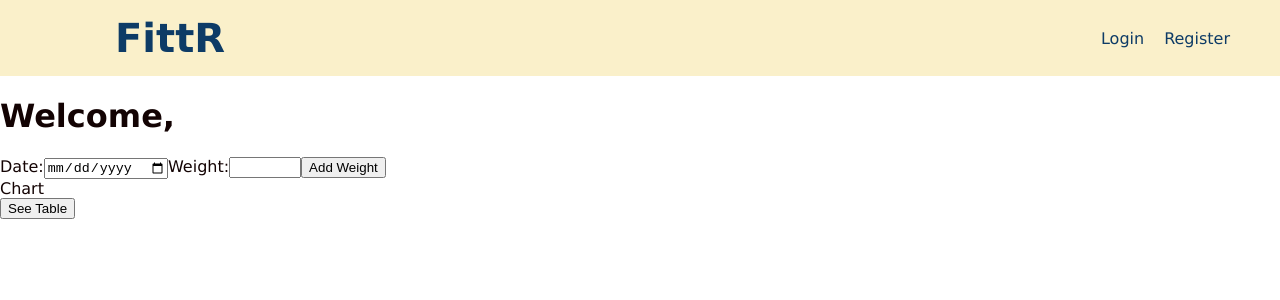
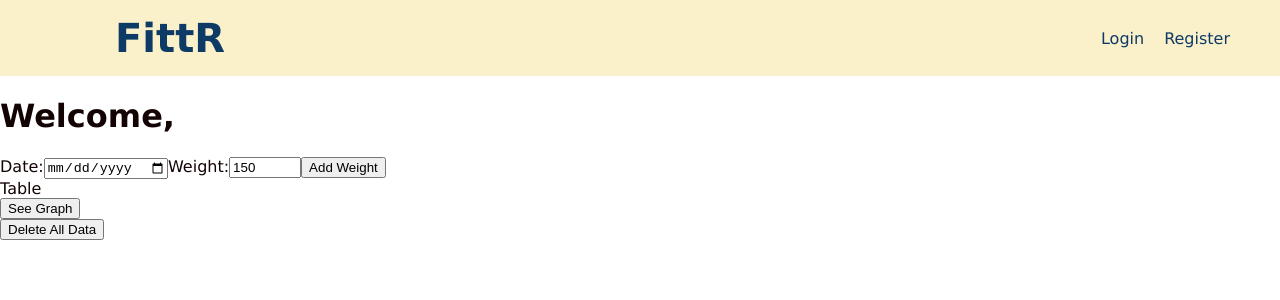
Before and after one commit to kangelopoulos/FittR-server, a React app: page /home in a window 1280 px wide. Both pictures are taken after a click on the button "See Table". Shown: the top 300 px of the page. Built offline with nearby package versions, Linux system fonts and the light colour scheme.

Commit message:
add switch functionality between chart and table

```diff
--- a/client/components/Chart.jsx
+++ b/client/components/Chart.jsx
@@ -1,4 +1,15 @@
 import React from "react";
+import {
+  Chart as ChartJS,
+  CategoryScale,
+  LinearScale,
+  BarElement,
+  Title,
+  Tooltip,
+  Legend,
+  ChartOptions,
+  ChartData,
+} from 'chart.js';
 
 
 const Chart = () => {
--- a/client/containers/Home.jsx
+++ b/client/containers/Home.jsx
@@ -6,6 +6,8 @@ import Chart from "../components/Chart.jsx";
 const Home = ({ user }) => {
   const [weights, setWeights] = useState([]);
   const [isChart, setIsChart] = useState(true);
+  const [date, setDate] = useState({});
+  const [weight, setWeight] = useState(150);
 
   useEffect(() => {
     setWeights([
@@ -16,27 +18,43 @@ const Home = ({ user }) => {
     ])
   }, []);
 
+  const addWeight = () => {
+
+  }
+
   return (
     <div id="Home">
       <h1>Welcome, {user.displayName}</h1>
       <form className="row">
         <label htmlFor="date">Date:</label>
-        <input name="date" id="date" type="date" />
+        <input
+          name="date"
+          id="date"
+          type="date"
+        />
         <label htmlFor="weight">Weight:</label>
-        <input name="weight" id="weight" type="number" min="10" max="1500"/>
+        <input
+          value={weight}
+          name="weight"
+          id="weight"
+          type="number"
+          min="10"
+          max="1500"
+        />
         <button type="submit">Add Weight</button>
       </form>
       {
         isChart ?
           <div className="row">
             <Chart weights={weights}/>
-            <button>See Table</button>
+            <button onClick={e => setIsChart(false)}>See Table</button>
           </div> :
           <div className="row">
             <Table weights={weights}/>
-            <button>See Graph</button>
+            <button onClick={e => setIsChart(true)}>See Graph</button>
           </div>
       }
+      <button className="warning">Delete All Data</button>
     </div>
   )
 }
```
